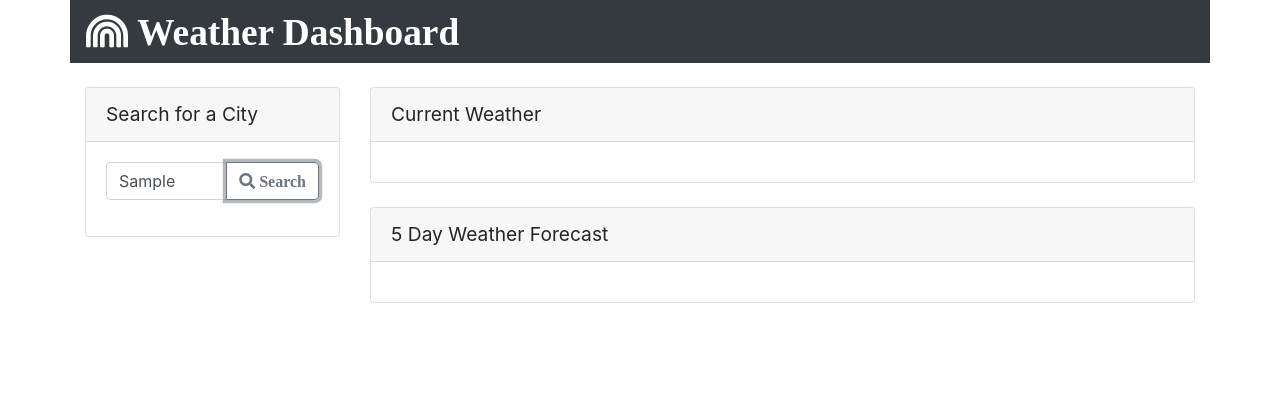
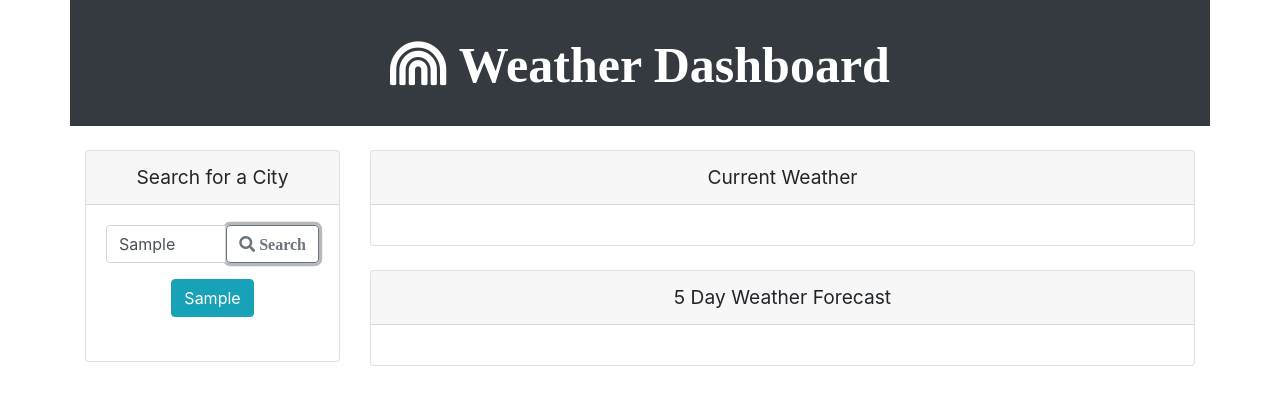
Before and after one commit to jenjch/WeatherDashboard, a plain HTML site: page index.html in a window 1280 px wide. Both pictures are taken after typing "Sample" into the empty fields and a click on the button "Search". Drawn offline with nearby package versions, Linux system fonts and the light colour scheme; no server answers.

Commit message:
added append button from search results function

```diff
--- a/index.html
+++ b/index.html
@@ -30,7 +30,7 @@
         <div class="row">
             <div class="col-sm-12">
                 <nav class="row navbar navbar-dark bg-dark">
-                    <span class="navbar-brand mb-0 h1 fas fa-rainbow justify-content-center"> Weather Dashboard</span>
+                    <span class="navbar-brand mb-0 h1 fas fa-rainbow"> Weather Dashboard</span>
                 </nav>
             </div>
         </div>
@@ -48,22 +48,25 @@
                 </div>
                 <div class="card-body">
                     <div class="input-group mb-3">
-                        <input type="text" class="form-control" placeholder="City Name" aria-label="CityName" aria-describedby="button-addon2">
-                            <div class="input-group-append">
-                                <button class="btn btn-outline-secondary fas fa-search" type="button" id="button-addon2"> Search</button>
-                            </div>
+                        <input type="search" class="form-control searchText" placeholder="City Name" aria-label="CityName" aria-describedby="basic-addon2">
+                        <button class="btn btn-outline-secondary fas fa-search search-button" type="button" id="searchText"> Search</button>
+                    </div>
+                    <div class="addSearchButton">
+                    <!-- additional buttons of recent searches populates here  -->
                     </div>
                 </div>
             </div>
         </div>
+
+        <br/>
 
         <div class="col-sm-9">
             <div class="card">
                 <div class="card-header">
                 Current Weather
                 </div>
-                <div class="card-body">
-                <!-- Retrieved data for searched city will be dumped here -->
+                <div class="card-body current">
+                <!-- Retrieved data for searched city will be dumped here in pre-set divs/classes -->
                 <div class="city"></div>
                 <div class="temp"></div>
                 <div class="humidity"></div>
@@ -79,7 +82,7 @@
                     5 Day Weather Forecast
                 </div>
                 <div class="card-body forecastBody">
-
+                <!-- Forecase generated dynamically with javascript  -->
                 </div>
             </div>
         </div>
--- a/script.js
+++ b/script.js
@@ -1,7 +1,27 @@
 $(document).ready(function() {
 
-let city = "Evanston";
+var city = "Evanston";
+var cardBody = $(".forecastBody");
 
+// Create function to add button when searching for a city
+$(".search-button").click(function () {
+    var city = $(".searchText").val();
+
+    var buttonRow = $("<div>" + "</div></br>")
+    buttonRow.attr("class", "row");
+    var button = $("<button>" + city +"</button>");
+    button.attr("class", "btn btn-info")
+    $(".addSearchButton").append(buttonRow);
+    buttonRow.append(button);
+
+    button.click(function(){
+        $(".searchText").val(button.text());
+        $(".search-button").click()
+
+        getCurrentWeather();
+        getForecastWeather();
+    });
+ });
 // This is our API key
 var APIKey = "&appid=20aa66a0baa968575e1210fe8cdeaa70";
 
@@ -38,7 +58,7 @@ var APIKey = "&appid=20aa66a0baa968575e1210fe8cdeaa70";
 
         // Transfer content to HTML
         $(".city").html(
-          "<h1>" + response.name + " (" + momentTodayDate + ")" + "<span><img src='" + iconCurrentLink + "'</img></h1>"
+          "<h3>" + response.name + " (" + momentTodayDate + ")" + "<span><img src='" + iconCurrentLink + "'</img></h3>"
         );
         $(".wind").text("Wind Speed: " + response.wind.speed + " MPH");
         $(".humidity").text("Humidity: " + response.main.humidity + "%");
@@ -83,6 +103,9 @@ var APIKey = "&appid=20aa66a0baa968575e1210fe8cdeaa70";
   // Create a function to display 5 day forecast
   function getForecastWeather() {
 
+    // Clear existing divs for 5 day forecast created for default city or recent search first (don't have to do for current weather since those divs were not appended. The content in divs are instead replaced with each search)
+    cardBody.empty();
+
     // Build the URL to query 5 day forecast (displays as array of 3 hour increments)
     var forecastQueryURL =
       "https://api.openweathermap.org/data/2.5/forecast?q=" +
@@ -102,12 +125,13 @@ var APIKey = "&appid=20aa66a0baa968575e1210fe8cdeaa70";
       console.log(response);
 
       // Output the 5 day forecast and append individual data points to forecastBody class already in HTML
-      var cardBody = $(".forecastBody");
       // Define var row outside loop to only create one
       var row = $("<div>").attr("class", "row");
 
       // Create for loop using every 8 (8X3hrs=24hrs) of the array to output each day
-      for (var i = 1; i < response.list.length; i += 8) {
+      for (var i = 4; i < response.list.length; i += 8) {
+
+
 
         // Create Var for each pulled i to make it simpler to type/reference
         var forecast = response.list[i];
@@ -153,13 +177,40 @@ var APIKey = "&appid=20aa66a0baa968575e1210fe8cdeaa70";
  getCurrentWeather();
  getForecastWeather();
 
+
+//  $(document).on("click", ".search-button", function() {
+//     console.log($(this).attr("id"));
+//     // this refers to the button that was clicked
+//     var searchText = $(this).attr("id");
+//     var text = $("." + searchText).val();
+//     console.log(text);
+
+//     var city = text;
+//     getCurrentWeather();
+//     getForecastWeather();
+
+
+//     // Store based on key and value
+//     localStorage.setItem(searchText, text);
+//     alert("Saved!");
+// });
+
 });
 
-// need to add icons
-// need to then work on appending the text input to Search for City card
-// and also have event listener to prompt curent and forecast functions to run
+// need to create on click event listener to use text from search input to run call and render city current/forcast data
+// then work on appending the text input to Search for City card
+// need to be appended as button with unique classes to then trigger a search when clicked
 // need to look into local storage for recording past searches
+
+// need to consider data attributes
+
+// last requirement to show last searched data on reload/refresh? of page
+
 
 // Additional notes
 // event listener for the onclick event. Pass value of text input to the function.
 // document.on click
+
+// need to figure out how to pass value of search to city variable
+
+// how to load/retain last page info upon refresh?
--- a/style.css
+++ b/style.css
@@ -1,18 +1,23 @@
 .navbar-brand {
-font-size: 28pt;
-text-align: center;
+font-size: 50px;
+padding: 30px;
+margin: auto;
 }
 
 .card-header {
     font-size: larger;
+    text-align: center;
+}
+
+.current {
+    text-align: center;
 }
 
 .forecast {
     /* width: 20%; */
-    margin-left: 22px;
+    margin: 10px;
     padding-top: 10px;
-    /* margin: 10px; */
-    font-size: 14px;
+    font-size: 12pt;
     text-align: center;
     color: white;
     background-color: rgb(76, 98, 172);
@@ -27,3 +32,7 @@ text-align: center;
     width: 50px;
     margin:auto;
 }
+
+.row {
+    justify-content: center;
+}
```
Also changed, not shown: 1 other file.
